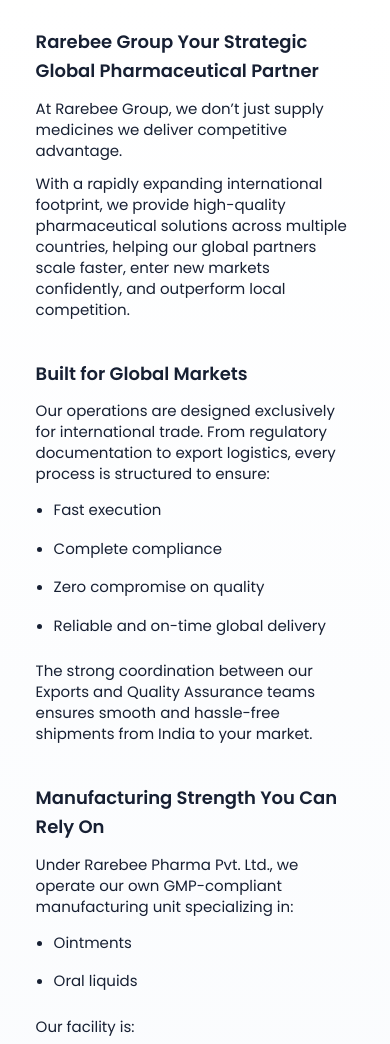
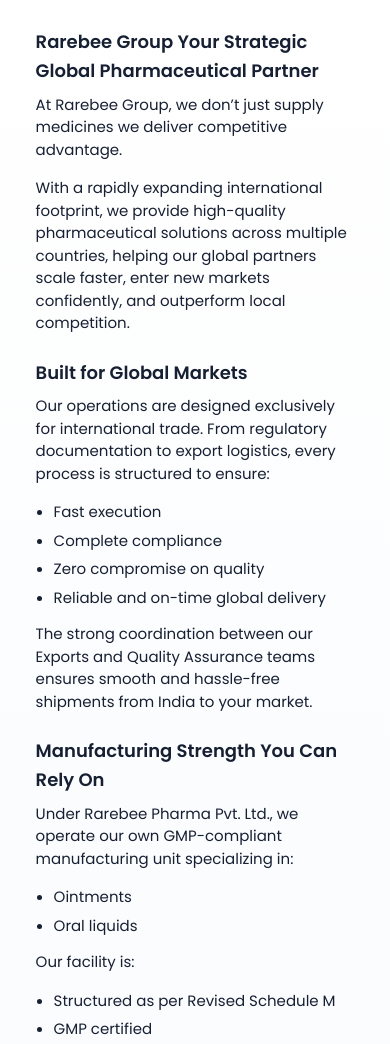
Before and after one commit to manavyagnik123/rarebee-website, a website: page global-presence.html in a window 390 px wide. Shown: the part 846-1890 px from the top of the page. Drawn offline with Linux system fonts and the light colour scheme.

Commit message:
changes done

```diff
--- a/global-presence.html
+++ b/global-presence.html
@@ -80,16 +80,13 @@
       .footer-col--links a:hover { text-decoration: underline; text-underline-offset: 3px; }
 
       /* Global Presence content spacing */
-      .gp-content p {
-        margin-bottom: 14px;
-      }
       .facility-capabilities .gp-content .gp-list {
-        margin: 10px 0 20px;
+        margin: 6px 0 14px;
         padding-left: 18px;
       }
       .facility-capabilities .gp-content .gp-list li {
-        margin: 10px 0;
-        line-height: 1.9;
+        margin: 6px 0;
+        line-height: 1.5;
         color: var(--text-dark);
       }
 
@@ -101,18 +98,24 @@
       }
       @media (max-width: 600px) { .footer-col { width: 100%; } }
 
-      /* Mobile spacing for gp-content text elements */
+      /* Mobile spacing */
       @media (max-width: 760px) {
-        .gp-content p {
-          margin-bottom: 14px;
+        .facility-capabilities .gp-content p {
+          margin-bottom: 16px;
+          line-height: 1.5;
+          color: var(--text-dark);
         }
-        .gp-content ul.gp-list {
-          margin-top: 10px;
-          margin-bottom: 20px;
+        .facility-capabilities .gp-content h3 {
+          margin-top: 24px;
+          margin-bottom: 8px;
         }
-        .gp-content ul.gp-list li {
-          margin: 10px 0;
-          line-height: 1.9;
+        .facility-capabilities .gp-content .gp-list {
+          margin: 6px 0 14px;
+        }
+        .facility-capabilities .gp-content .gp-list li {
+          margin: 6px 0;
+          line-height: 1.5;
+          color: var(--text-dark);
         }
       }
     </style>
@@ -174,7 +177,7 @@
             <li>Fully export-ready</li>
           </ul>
           <p>
-            In addition, through Rarebee Lifesciences, we collaborate with multiple WHO-GMP certified pharmaceutical, cosmetic, nutraceutical, and surgical manufacturers — giving us the flexibility to fulfill high-volume and diversified product requirements.
+            In addition, through Rarebee Lifesciences, we collaborate with multiple WHO-GMP certified pharmaceutical, cosmetic, nutraceutical, and surgical manufacturers  giving us the flexibility to fulfill high-volume and diversified product requirements.
           </p>
 
           <h3>Private Label & Third-Party Manufacturing</h3>
@@ -206,7 +209,7 @@
         </div>
 
         <div class="gp-brochure" style="margin-top: 32px;">
-          <a class="gp-brochure-btn" href="brochure.html">Brochure</a>
+          <a class="gp-brochure-btn" href="RareBee Profile Booklet.pdf" target="_blank">Brochure</a>
         </div>
       </div>
     </section>
--- a/styles.css
+++ b/styles.css
@@ -1587,8 +1587,8 @@
   font-size: 18px;
   font-weight: 600;
   color: var(--text-dark);
-  margin-top: 40px;
-  margin-bottom: 12px;
+  margin-top: 24px;
+  margin-bottom: 8px;
 }
 
 .facility-capabilities .gp-content h3:first-of-type {
@@ -1598,9 +1598,9 @@
 .facility-capabilities .gp-content p {
   font-size: 15px;
   font-family: inherit;
-  color: var(--text-dark); /* match index.html Global Presence font color */
-  line-height: 1.4;        /* match About Us / Facility */
-  margin-bottom: 0.75rem;  /* match About Us / Facility */
+  color: var(--text-dark);
+  line-height: 1.5;
+  margin-bottom: 16px;
 }
 
 .facility-capabilities .gp-content p:last-child {
```
Also changed, not shown: 1 other file.
